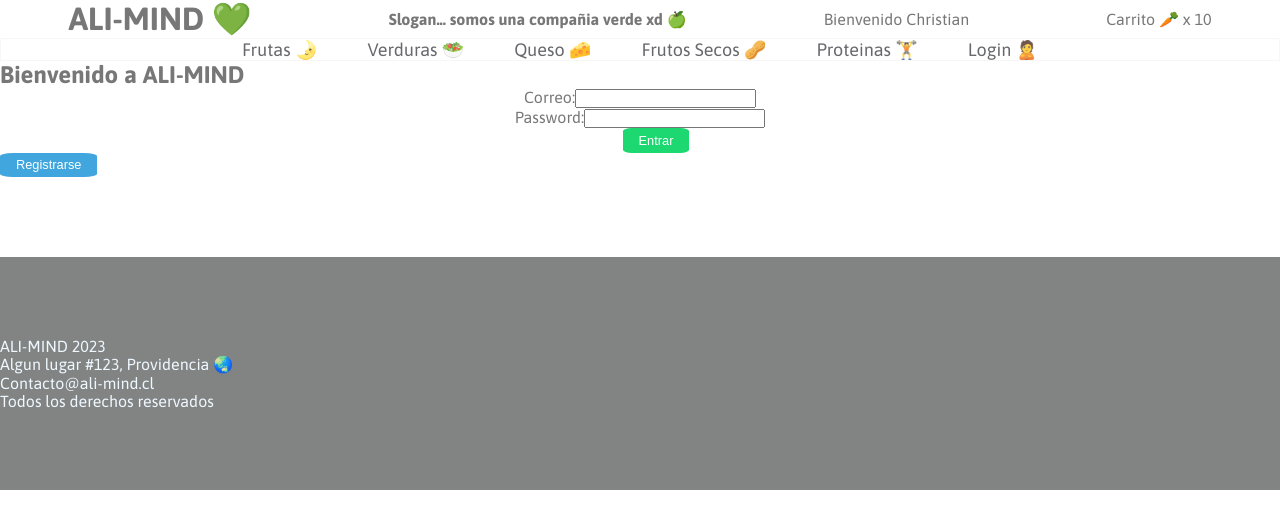
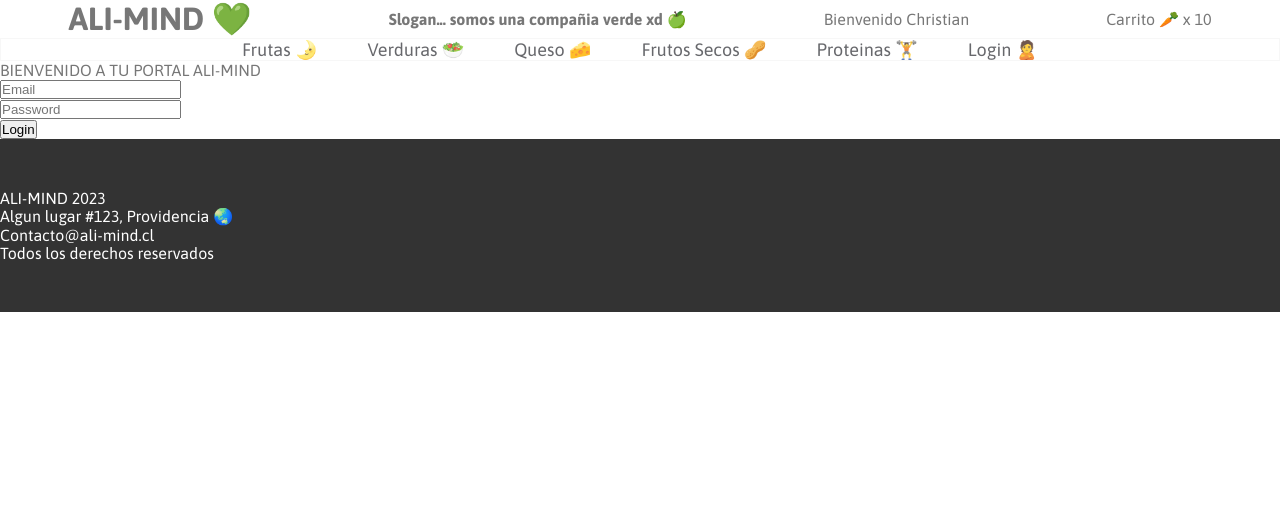
Before and after one commit to christiansaezdev/ecommerce-self, a Next.js app: page /login in a window 1280 px wide. Shown: the top 528 px of the page. Built offline with nearby package versions, Linux system fonts and the light colour scheme.

Commit message:
se realizan ajustes de dinamismo en componente + call api

```diff
--- a/app/componentes/Footer.module.css
+++ b/app/componentes/Footer.module.css
@@ -1,10 +1,35 @@
-.footer{
-    background-color: rgba(87, 90, 89, 0.747);
-    padding: 5rem 0;
-    margin-top: 5rem;
-    color: aliceblue;
-}
 .contenedor{
 
     display: flex;
 }
+
+.footer {
+    background-color: #333;
+    color: #fff;
+    padding: 50px 0;
+  }
+
+  .container {
+    max-width: 1170px;
+    margin: 0 auto;
+  }
+
+  .row {
+    display: flex;
+    flex-wrap: wrap;
+    justify-content: space-between;
+  }
+
+  .img {
+    width: 150px;
+    margin-bottom: 20px;
+  }
+
+  .p {
+    font-size: 14px;
+    margin-bottom: 10px;
+  }
+
+  .a {
+    color: #fff;
+  }
--- a/app/componentes/Products.jsx
+++ b/app/componentes/Products.jsx
@@ -1,40 +1,73 @@
+import BtnAdd from "./BtnAdd";
+import ProductImageComponent from "./ProductImage";
+import styles from "./Products.module.css";
 
-import BtnAdd from './BtnAdd'
-import ProductImageComponent from './ProductImage'
-import styles from './Products.module.css'
 
-const producto = {
-    titulo:'Sandia',
-    precio:'$3.500',
-    tipoVenta:'UN.',
-    imgUrl:'https://s3.amazonaws.com/assets.lavegadelivery.cl/web-dist/fotos/productos/256/jpg/sandia_unidad_9622_300x300.jpg'
 
+
+export default function Products(producto) {
+    function formatNumber(number) {
+        return number.toString().replace(/\B(?=(\d{3})+(?!\d))/g, ".");
       }
 
-export default function Products(product){
     return (
-        <div className={styles.container}>
+
+    <div  className={producto.producto.stock > 0 ? styles.container: styles.notstock}>
       <div className="card">
         <div className={styles.cell}>
-                    <ProductImageComponent imgUrl={producto.imgUrl}></ProductImageComponent>
+          <ProductImageComponent
+            imgUrl={producto.producto.imagenurl}
+          ></ProductImageComponent>
         </div>
       </div>
       <div className="card-content">
-                    <div className="content">
-                    <a href={`/producto/${producto.titulo}`}><h2>{producto.titulo}</h2></a>
-                    <div style={{display:'flex', justifyContent:'space-between',marginRight:40}}>
-                    <h4 style={{margin:'5px 25px 0px 0px'}}>{producto.precio}</h4>
-                    <div style={{width:'25%', background:'#999',alignItems:'center',justifyContent:'center', borderRadius:'30%'}}>
-                    <h4 style={{padding:'15% 0% 15% 20%'}}>{producto.tipoVenta}</h4>
+        <div className="content" style={{height:"7rem"}}>
+          <a href={`/producto/${producto.producto.nombre}`}>
+            <h2>{producto.producto.nombre}</h2>
+          </a>
+          <div
+          className="precios"
+            style={{
+              display: "flex",
+              justifyContent: "space-between",
+              marginRight: 40,
+            }}
+          >
+          {
+            producto.producto.precio_oferta ? (
+                <div style={{display:"flex", flexFlow:"column" }}>
+                <h3 style={{ margin: "5px 25px 0px 0px",color:'#f449'  }}>${formatNumber(producto.producto.precio_oferta)}</h3>
+                <h4 style={{ margin: "5px 25px 0px 0px", textDecorationLine:"line-through" }}>${formatNumber(producto.producto.precio)}</h4>
+                </div>
+            ) : (
+                <div>
+                <h3 style={{ margin: "5px 25px 0px 0px" }}>${formatNumber(producto.producto.precio)}</h3>
+                </div>
+            )
+        }
+            <div
+              style={{
+                width: "25%",
+                background: "#999",
+                alignItems: "center",
+                justifyContent: "center",
+                borderRadius: "30%",
+              }}
+            >
+              <h4 style={{ padding: "15% 0% 15% 20%" }}>
+                {producto.producto.tipoVenta || 'KG'}
+              </h4>
             </div>
           </div>
-                        <div style={{marginTop:20}}>
-                        </div>
+          <div style={{ marginTop: 20 }}></div>
         </div>
         <div>
-                    <BtnAdd/>
+        {producto.producto.stock > 0 ?
+            (<BtnAdd/>):
+            (<h2>Sin Stock</h2>)
+          }
         </div>
       </div>
     </div>
-
-)}
+  );
+}
--- a/app/componentes/Products.module.css
+++ b/app/componentes/Products.module.css
@@ -1,9 +1,11 @@
 .cell{
         display: flex;
+        overflow:hidden;
+}
+.container img:hover{-webkit-transform:scale(1.3);transform:scale(1.3);}
 
-
-}
 .container{
+    overflow:hidden;
     margin:0;
     padding: 10%;
     width: 280px;
@@ -14,3 +16,17 @@
     width: 100%;
     height: 100%;
 }
+
+.notstock{
+    overflow:hidden;
+    margin:0;
+    padding: 10%;
+    width: 280px;
+    height: 450px;
+    flex-direction: row;justify-content: flex-end
+}
+.notstock img{
+    width: 100%;
+    height: 100%;
+    filter:grayscale(90%);
+}
--- a/app/login/page.jsx
+++ b/app/login/page.jsx
@@ -1,48 +1,51 @@
 import { signIn, signOut } from "next-auth";
 import style from "./login.css";
+import { Formik } from 'formik';
+
 
 export default function LoginPage() {
   //const {data:session} = useSession();
   //if(session){
 
   return (
-    <div>
-      <div>
-        <h2>Bienvenido a ALI-MIND</h2>
+    <div class="columns is-3 is-centered">
+    <div class="is-5 column">
+    <p class="title">
+        BIENVENIDO A TU PORTAL ALI-MIND
+      </p>
+    <div class="field m-12">
+  <p class="control has-icons-left has-icons-right">
+    <input required class="input" type="email" placeholder="Email"/>
+    <span class="icon is-small is-left">
+      <i class="fas fa-envelope"></i>
+    </span>
+    <span class="icon is-small is-right">
+      <i class="fas fa-check"></i>
+    </span>
+  </p>
 </div>
-      <div style={{display:"grid", textAlign: "center", justifyContent:"center"}}>
-        <form action="/login" method="post">
-        <div>
-        <div style={{gap:"2rem"}}>
-        <label for="first">Correo:</label>
-        <input type="text" id="first" name="first" />
+<div class="field">
+  <p class="control has-icons-left">
+    <input required class="input" type="password" placeholder="Password"/>
+    <span class="icon is-small is-left">
+      <i class="fas fa-lock"></i>
+    </span>
+  </p>
 </div>
-        <div>
-        <label for="last">Password:</label>
-          <input
-            type="password"
-            id="pswrd"
-            name="pswrd"
-            pattern="[a-z0-9]{1,15}"
-            title="Password should be digits (0 to 9) or alphabets (a to z)."
-          />
-          <div>
-          </div>
-          <button type="submit" className="btnLogin btnEntrar">
-            Entrar
+<div class="field column">
+  <p class="control">
+    <button class="button is-success">
+      Login
     </button>
+  </p>
 </div>
 </div>
-        </form>
 </div>
-      <button type="submit" className="btnLogin btnReg">
-        Registrarse
-      </button>
-    </div>
+
   );
   //} else{
   // return(
-  //   <button onClick={()=> signIn()}>Iniciar sesion</button>
+  //   <button  ={()=> signIn()}>Iniciar sesion</button>
   // )
   //}
 }
--- a/app/producto/[id]/page.jsx
+++ b/app/producto/[id]/page.jsx
@@ -30,7 +30,11 @@ export default function ProductoNamePage(second) {
           <div className={styless.desc} >
           <h5>Ea nisi nisi laborum exercitation commodo quis Lorem irure sunt eiusmod do amet.Laboris elit esse duis eu elit eiusmod tempor labore incididunt exercitation laboris sint consectetur cupidatat. Nisi mollit deserunt dolore nisi anim incididunt dolore ea consectetur fugiat proident mollit fugiat. Eu ea deserunt esse reprehenderit ea tempor tempor reprehenderit exercitation aliquip.</h5>
           </div>
-          <BtnAdd/>
+          {producto.producto.stock > 0 ?
+          (<BtnAdd/>):
+          (<h2>Sin Stock</h2>)
+        }
+
       </div>
     </div>
   );
--- a/package.json
+++ b/package.json
@@ -14,8 +14,11 @@
     "@next/font": "13.1.1",
     "ag-grid-community": "^28.2.1",
     "ag-grid-react": "^28.2.1",
+    "axios": "^1.2.6",
+    "bulma": "^0.9.4",
     "eslint": "8.31.0",
     "eslint-config-next": "13.1.1",
+    "formik": "^2.2.9",
     "next": "13.1.1",
     "next-auth": "^4.18.7",
     "react": "18.2.0",
```
Also changed, not shown: app/page.jsx (+51 -24 lines), app/producto/page.jsx (deleted, +0 -9 lines), 1 other file (tests, documents, lock files or other folders). Lines whose indentation alone changed are shown as unchanged.
